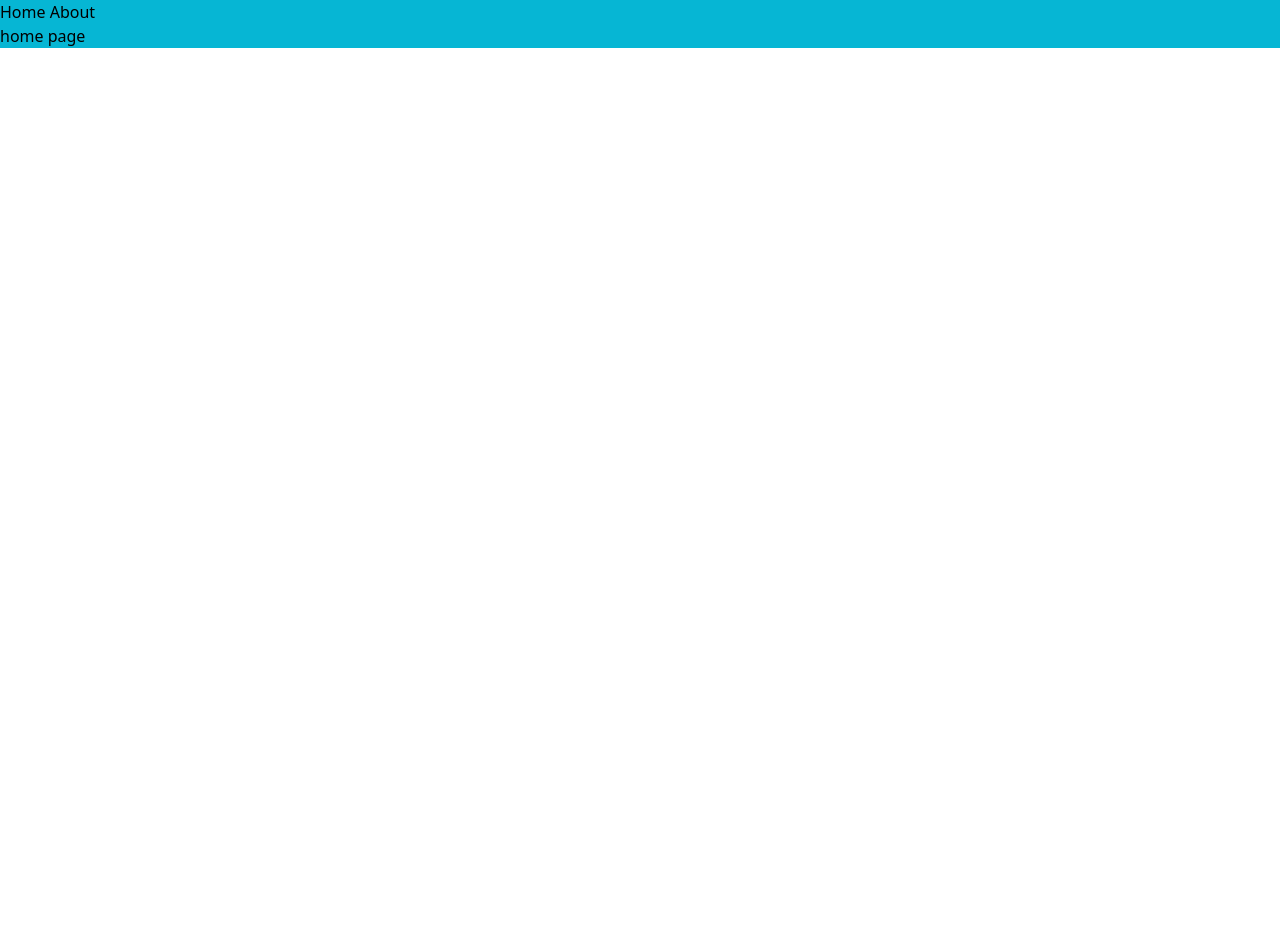
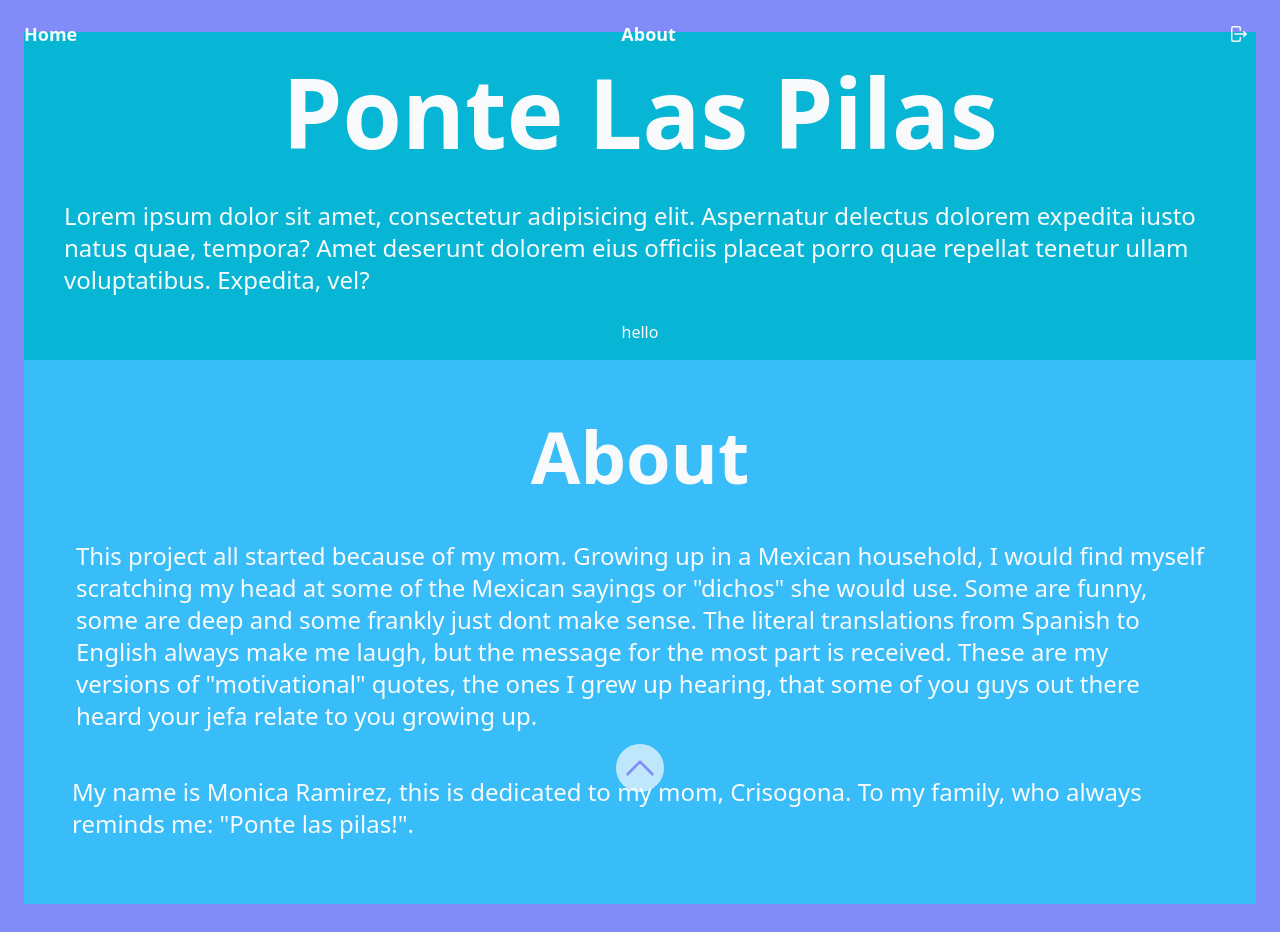
Before and after one commit to mramirez92/ponte-las-pilas-api, a Django app: page / in a window 1280 px wide. Before the commit the page ends 48 px from the top, so only its background shows below. Run offline with Django 4.2, Linux system fonts and the light colour scheme.

Commit message:
tailwind edits, attempt at frontend with scroll

```diff
--- a/templates/base.html
+++ b/templates/base.html
@@ -1,6 +1,6 @@
 {% load static %}
 <!doctype html>
-<html lang="en">
+<html lang="en" class="top scroll-smooth" id="top">
 <head>
 	<meta charset="UTF-8">
 	<meta name="viewport"
@@ -8,17 +8,65 @@
 	<meta http-equiv="X-UA-Compatible" content="ie=edge">
 	<title>Dichos API</title>
 	<link rel="stylesheet" href="{% static "css/main.min.css" %}">
+	<link rel="icon" href="static/assets/garland.png">
 </head>
-<nav class="bg-cyan-500">
-    <a href="{% url "home" %}">Home</a>
-    <a href="{% url "about" %}">About</a>
+
+<body class="bg-indigo-400 min-h-screen flex flex-col text-slate-50">
+<nav class="sticky top-0 z-50 px-5">
+	<div class="max-w-full mx-auto py-2 px-6 xl:px-0 flex items-center justify-between">
+		{#		<div class="menu-left flex items-center space-x-6">#}
+		{#			<a href="{% url "home" %}" class="py-2 text-lg text-slate-100 font-semibold">Dichos API</a>#}
+		{#		</div>#}
+		<div class="p-1 menu-center flex items-center space-x-6">
+			<a href="#top"
+			   class="py-2 text-lg  font-semibold hover:underline hover:underline-offset-8 hover:decoration-slate-700">
+				Home
+			</a>
+
+		</div>
+		<div class="p-1 flex items-center space-x-6">
+			<a href="#about"
+			   class="py-2 text-lg  font-semibold hover:underline hover:underline-offset-8 hover:decoration-slate-700">
+				About
+			</a>
+		</div>
+		<a
+				class="inline-block rounded-full  p-3 hover:bg-slate-100/70 hover:text-indigo-400 focus:outline-none focus:ring active:bg-slate-100"
+				href="admin/"
+		>
+			<svg xmlns="http://www.w3.org/2000/svg" viewBox="0 0 20 20" fill="currentColor" class="w-5 h-5">
+				<path fill-rule="evenodd"
+					  d="M3 4.25A2.25 2.25 0 015.25 2h5.5A2.25 2.25 0 0113 4.25v2a.75.75 0 01-1.5 0v-2a.75.75 0 00-.75-.75h-5.5a.75.75 0 00-.75.75v11.5c0 .414.336.75.75.75h5.5a.75.75 0 00.75-.75v-2a.75.75 0 011.5 0v2A2.25 2.25 0 0110.75 18h-5.5A2.25 2.25 0 013 15.75V4.25z"
+					  clip-rule="evenodd"/>
+				<path fill-rule="evenodd"
+					  d="M6 10a.75.75 0 01.75-.75h9.546l-1.048-.943a.75.75 0 111.004-1.114l2.5 2.25a.75.75 0 010 1.114l-2.5 2.25a.75.75 0 11-1.004-1.114l1.048-.943H6.75A.75.75 0 016 10z"
+					  clip-rule="evenodd"/>
+			</svg>
+
+
+		</a>
+	</div>
 </nav>
-<body class="bg-green-100">
-<div class="">
+<div class="flex flex-col px-2 justify-center items-stretch h-screen content-center">
 	{% block content %}
 
 	{% endblock %}
 
 </div>
+<footer class=" flex flex-row items-center absolute inset-x-0 sticky absolute bottom-0">
+  <div class=" button-arrow max-w-6xl mx-auto py-2 xl:px-0 md:flex justify-between ">
+    <div class="flex justify-center items-center content-center ">
+      <button  class="rounded-full bg-slate-50/70 text-indigo-400  hover:scale-125 p-1" onclick="window.scrollTo({ top: 0, behavior: 'smooth' });">
+        <span>
+          <svg xmlns="http://www.w3.org/2000/svg" fill="none" viewBox="0 0 24 24" stroke-width="1.5"
+               class="stroke-indigo-400 text-indigo-400 w-10 h-10 hover:animate-pulse hover:stroke-yellow-500">
+            <path stroke-linecap="round" stroke-linejoin="round" d="M4.5 15.75l7.5-7.5 7.5 7.5"/>
+          </svg>
+        </span>
+      </button>
+    </div>
+  </div>
+</footer>
+
 </body>
 </html>
--- a/templates/index.html
+++ b/templates/index.html
@@ -1,5 +1,30 @@
 {% extends "base.html" %}
 {% load static %}
 {% block content %}
-<div class="bg-cyan-500"> home page</div>
+		<div class="home bg-cyan-500 flex flex-col justify-center items-center h-screen scroll-mt-2 p-4 mx-4" id="home">
+
+			<h1 class="font-bold sm:5xl md:text-6xl lg:text-7xl xl:text-8xl p-4">Ponte Las Pilas</h1>
+			<p class="p-6 sm:text-md md:text-lg lg:text-xl xl:text-2xl">Lorem ipsum dolor sit amet, consectetur adipisicing elit. Aspernatur delectus dolorem expedita iusto
+			   natus quae, tempora? Amet deserunt dolorem eius officiis placeat porro quae repellat tenetur ullam
+			   voluptatibus. Expedita, vel?</p>
+			<div>
+				<section>
+					<p>hello </p>
+					<p></p>
+				</section>
+			</div>
+		</div>
+		<div class="about bg-sky-400 flex flex-col justify-center items-center h-screen scroll-mt-2 p-4 mx-4 py-8" id="about">
+		<div class="pt-4 flex flex-col  justify-center items-center mx-3">
+			<h2 class="font-bold sm:2xl md:text-4xl lg:text-5xl xl:text-7xl  p-3">About</h2>
+			<section class="py-3">
+				<p class="p-6 sm:text-md md:text-lg lg:text-xl xl:text-2xl">This project all started because of my mom. Growing up in a Mexican household, I would find myself scratching my head at some of the Mexican sayings or "dichos" she would use.   Some are funny, some are deep and some frankly just dont make sense. The literal translations from Spanish to English always make me laugh, but the message for the most part is received. These are my versions of "motivational" quotes, the ones I grew up hearing, that some of you guys out there heard your jefa relate to you growing up.
+					</p>
+				<p class="p-5 sm:text-md md:text-lg lg:text-xl xl:text-2xl">My name is Monica Ramirez, this is dedicated to my mom, Crisogona. To my family, who always reminds me: "Ponte las pilas!". </p>
+
+			</section>
+
+</div>
+		</div>
+
 {% endblock %}
```
Also changed, not shown: package.json (+6 -3 lines), templates/login.html (added, +36 -0 lines), static/assets/garland.png (added), static/css/main.min.css. Lines whose indentation alone changed are shown as unchanged.
